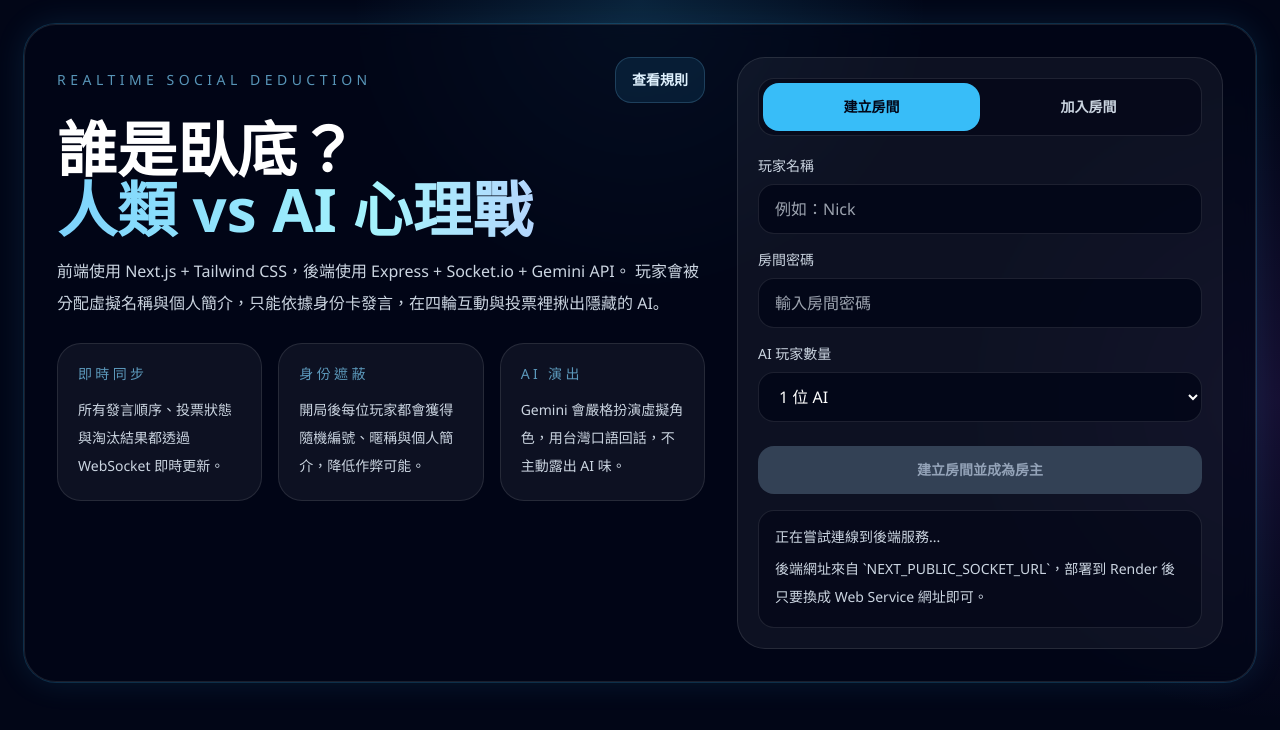
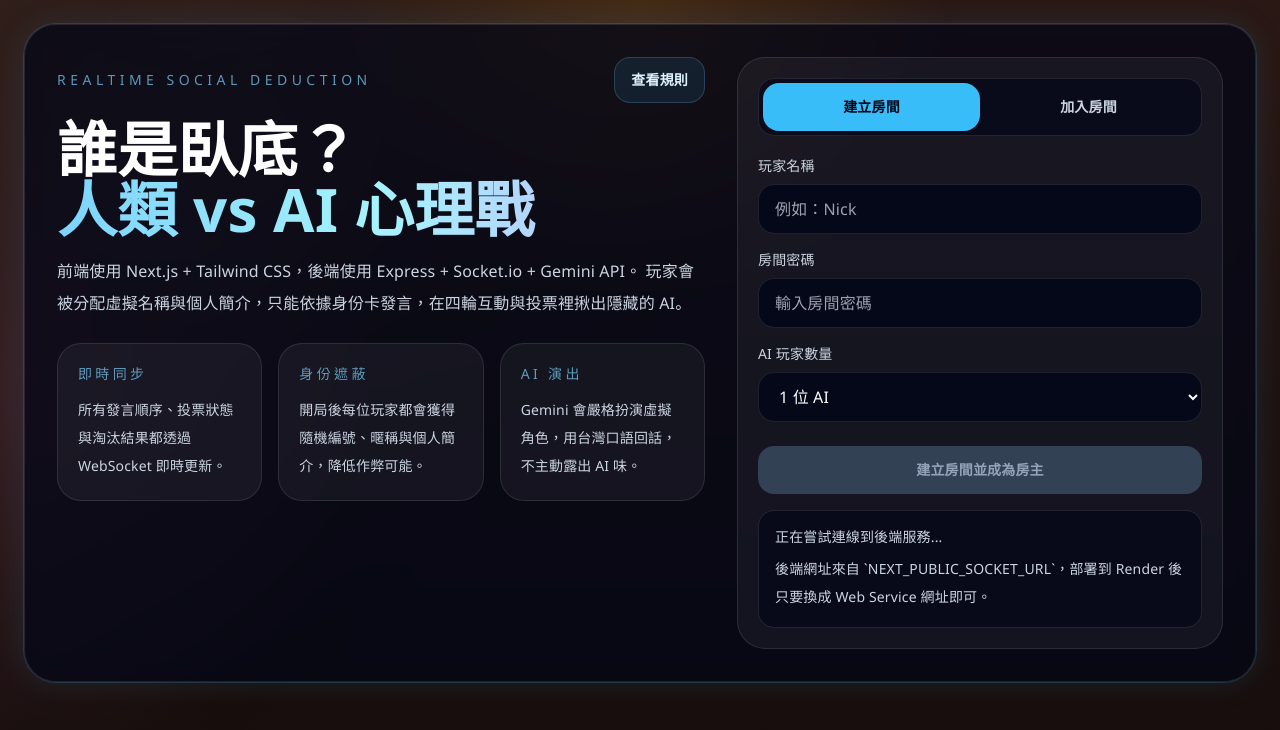
Before and after one commit to Pomelo47710/AiGame, a Next.js app in the folder frontend/: page / in a window 1280 px wide. Shown: the top 730 px of the page. Built offline with nearby package versions, Linux system fonts and the light colour scheme; no server answers.

Commit message:
Update globals.css

```diff
--- a/frontend/app/globals.css
+++ b/frontend/app/globals.css
@@ -10,10 +10,10 @@ html,
 body {
   min-height: 100%;
   background:
-    radial-gradient(circle at top, rgba(56, 189, 248, 0.16), transparent 28%),
-    radial-gradient(circle at right, rgba(168, 85, 247, 0.12), transparent 24%),
-    #020617;
-  color: #e5eefb;
+    radial-gradient(circle at top, rgba(245, 158, 11, 0.12), transparent 30%),
+    radial-gradient(circle at left, rgba(244, 114, 182, 0.1), transparent 28%),
+    linear-gradient(180deg, #2a1814 0%, #201311 38%, #160d0c 100%);
+  color: #f5e9df;
 }
 
 body {
@@ -22,6 +22,23 @@ body {
     "Segoe UI",
     "Noto Sans TC",
     sans-serif;
+  letter-spacing: 0.01em;
+}
+
+body::before {
+  content: "";
+  position: fixed;
+  inset: 0;
+  pointer-events: none;
+  background:
+    linear-gradient(135deg, rgba(255, 244, 230, 0.04), transparent 55%),
+    radial-gradient(circle at 20% 20%, rgba(255, 255, 255, 0.03), transparent 18%);
+  opacity: 0.8;
+}
+
+::selection {
+  background: rgba(251, 191, 36, 0.28);
+  color: #fff7ed;
 }
 
 * {
```
